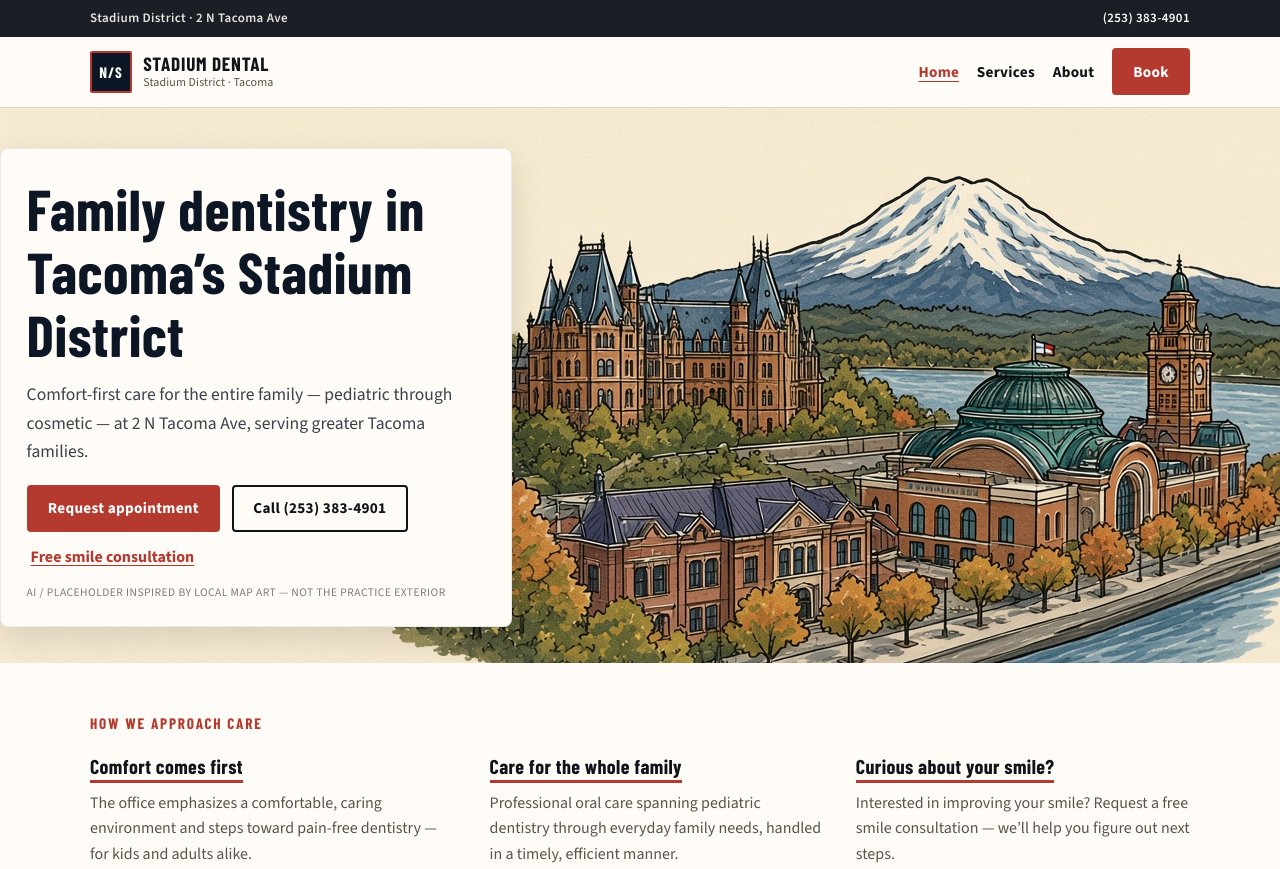
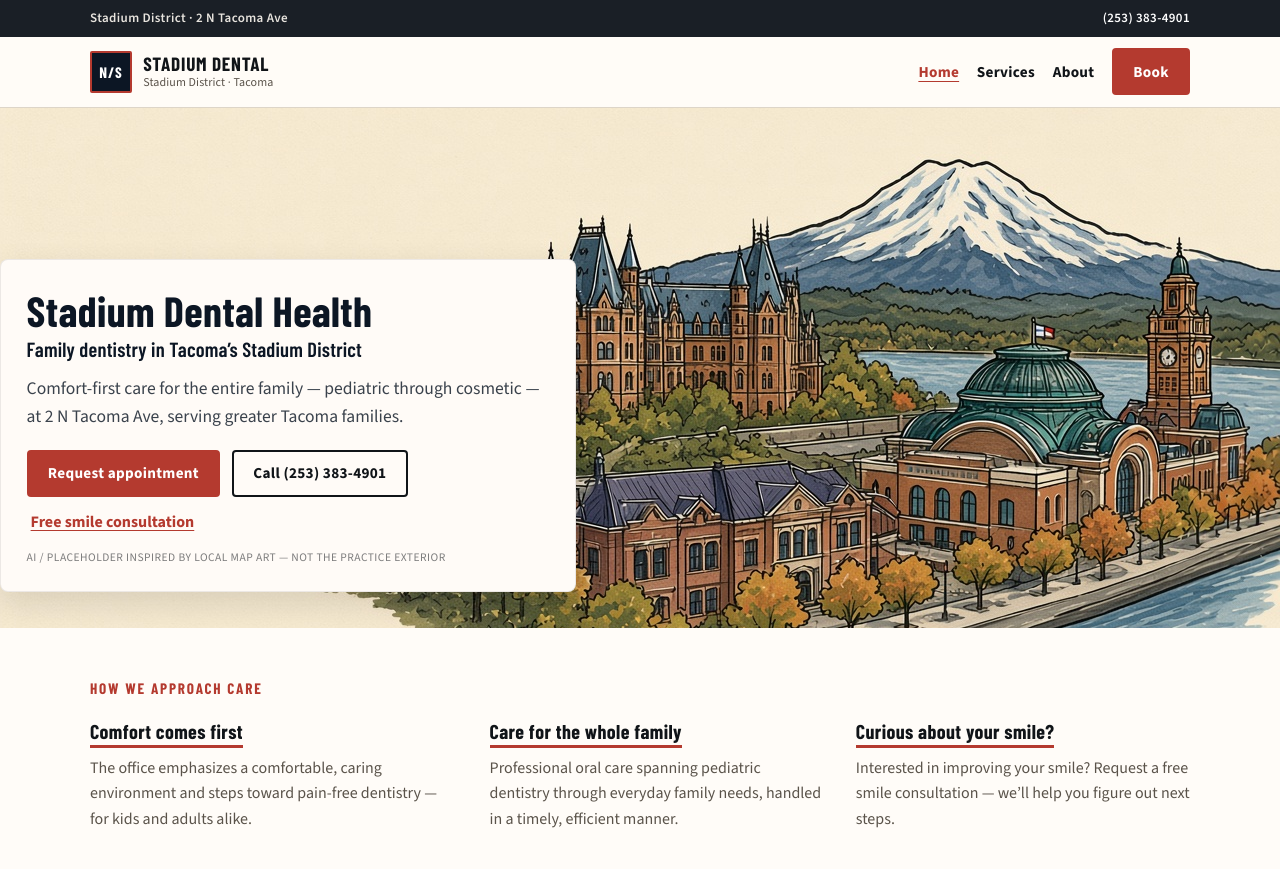
Before and after one commit to dkirk15/narrows-digital-demos, a plain HTML site: page stadium-dental-health/index.html in a window 1280 px wide. Shown: the top 869 px of the page. Drawn offline with nearby package versions, Linux system fonts and the light colour scheme.

Commit message:
FM-HERO-TITLE-1 Business name as hero h1 on Stadium, Simpson & Coyner, Puyallup

```diff
--- a/stadium-dental-health/index.html
+++ b/stadium-dental-health/index.html
@@ -9,7 +9,7 @@
   <link rel="preconnect" href="https://fonts.googleapis.com" />
   <link rel="preconnect" href="https://fonts.gstatic.com" crossorigin />
   <link href="https://fonts.googleapis.com/css2?family=Barlow+Condensed:wght@600;700&family=Source+Sans+3:wght@400;500;600;700&display=swap" rel="stylesheet" />
-  <link rel="stylesheet" href="stadium.css?v=5b12fa7" />
+  <link rel="stylesheet" href="stadium.css?v=title-v1" />
 </head>
 <body>
   <div class="topbar">
@@ -44,7 +44,8 @@
       </div>
       <div class="place-hero__overlay" aria-hidden="true"></div>
       <div class="container place-hero__content">
-        <h1>Family dentistry in Tacoma’s Stadium District</h1>
+        <h1>Stadium Dental Health</h1>
+        <h2 class="hero-subhead">Family dentistry in Tacoma’s Stadium District</h2>
         <p class="lead">Comfort-first care for the entire family — pediatric through cosmetic — at 2 N Tacoma Ave, serving greater Tacoma families.</p>
         <div class="hero-actions">
           <a class="btn btn-primary" href="contact.html">Request appointment</a>
--- a/stadium-dental-health/stadium.css
+++ b/stadium-dental-health/stadium.css
@@ -271,9 +271,29 @@ p { margin: 0 0 1rem; color: var(--muted); }
   max-width: min(40%, 28rem);
   width: 100%;
 }
-.place-hero h1 {
+.place-hero h1,
+.place-hero__content h1 {
+  font-family: var(--font-display);
+  font-weight: 700;
+  font-size: clamp(1.85rem, 2.8vw + 0.4rem, 2.9rem);
+  line-height: 1.08;
+  letter-spacing: 0.01em;
+  text-wrap: balance;
+  max-width: 100%;
   color: #fffbf7; /* warm paper / off-white — brick only on CTAs */
-  margin-bottom: 0.85rem;
+  margin: 0 0 0.3rem;
+}
+.place-hero__content .hero-subhead {
+  font-family: var(--font-display);
+  font-weight: 600;
+  font-size: clamp(1.08rem, 0.7vw + 0.72rem, 1.4rem);
+  line-height: 1.15;
+  letter-spacing: 0.01em;
+  text-transform: none;
+  text-wrap: balance;
+  color: #fffbf7;
+  margin: 0 0 0.75rem;
+  max-width: 100%;
 }
 .place-hero .lead {
   color: rgba(255, 251, 247, 0.90);
@@ -302,7 +322,8 @@ p { margin: 0 0 1rem; color: var(--muted); }
   background: none;
 }
 .place-hero--illustrated .place-hero__content {
-  max-width: min(44%, 32rem);
+  /* Modestly wider so the practice name stays one line on the cream plate */
+  max-width: min(48%, 36rem);
   /* Solid cream type plate — opaque so lead/ghost CTA AA-pass on desktop + mobile */
   background: #fffbf7;
   border: 1px solid rgba(16, 20, 24, 0.08);
@@ -311,7 +332,8 @@ p { margin: 0 0 1rem; color: var(--muted); }
   box-shadow: 0 12px 32px rgba(16, 20, 24, 0.12);
   margin: 2.5rem 0 2.25rem;
 }
-.place-hero--illustrated h1 {
+.place-hero--illustrated h1,
+.place-hero--illustrated .hero-subhead {
   color: #0c1624;
 }
 .place-hero--illustrated .lead {
```
Also changed, not shown: puyallup-family-dentistry/about.html (+1 -1 lines), puyallup-family-dentistry/contact.html (+1 -1 lines), puyallup-family-dentistry/index.html (+3 -2 lines), puyallup-family-dentistry/meridian.css (+21 -1 lines), puyallup-family-dentistry/services.html (+1 -1 lines), simpson-coyner-family-dentistry/about.html (+1 -1 lines), simpson-coyner-family-dentistry/contact.html (+1 -1 lines), simpson-coyner-family-dentistry/harbor.css (+21 -1 lines), simpson-coyner-family-dentistry/index.html (+3 -2 lines), simpson-coyner-family-dentistry/services.html (+1 -1 lines), stadium-dental-health/about.html (+1 -1 lines), stadium-dental-health/contact.html (+1 -1 lines), stadium-dental-health/services.html (+1 -1 lines).
